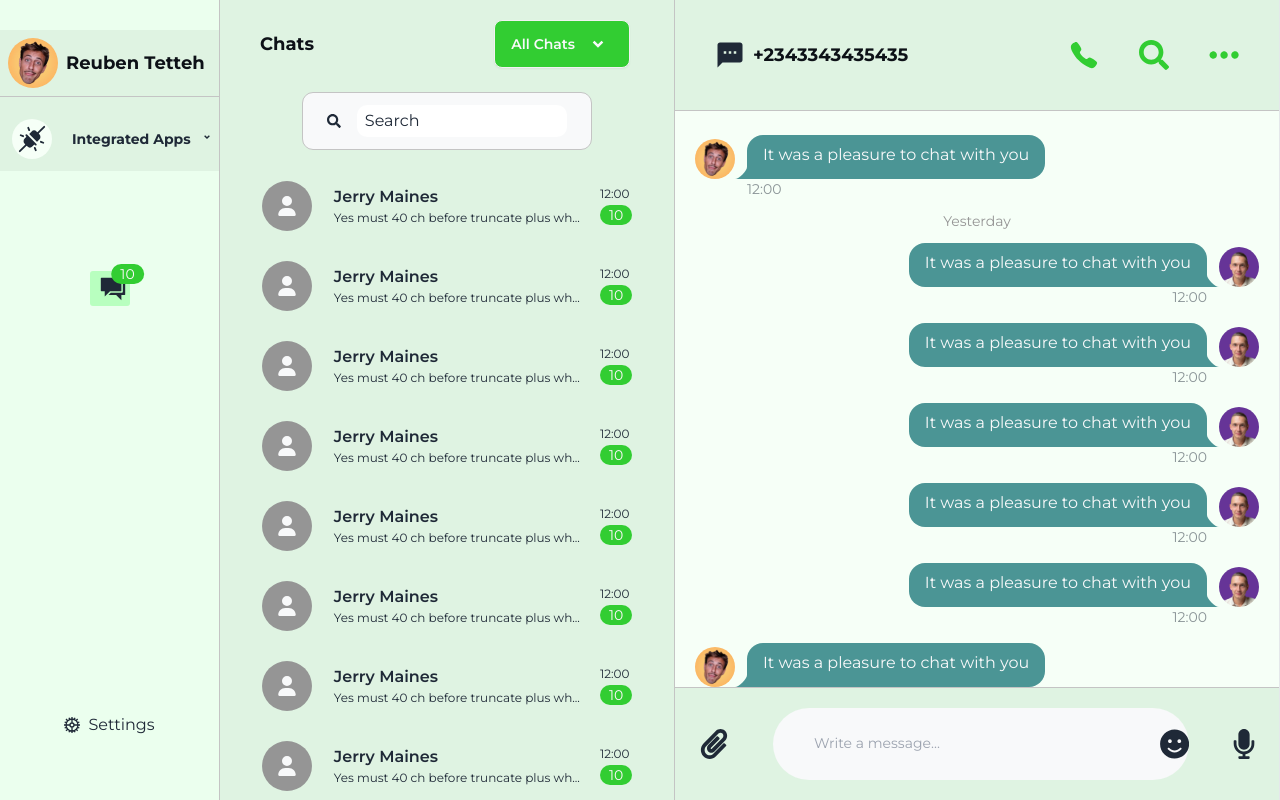
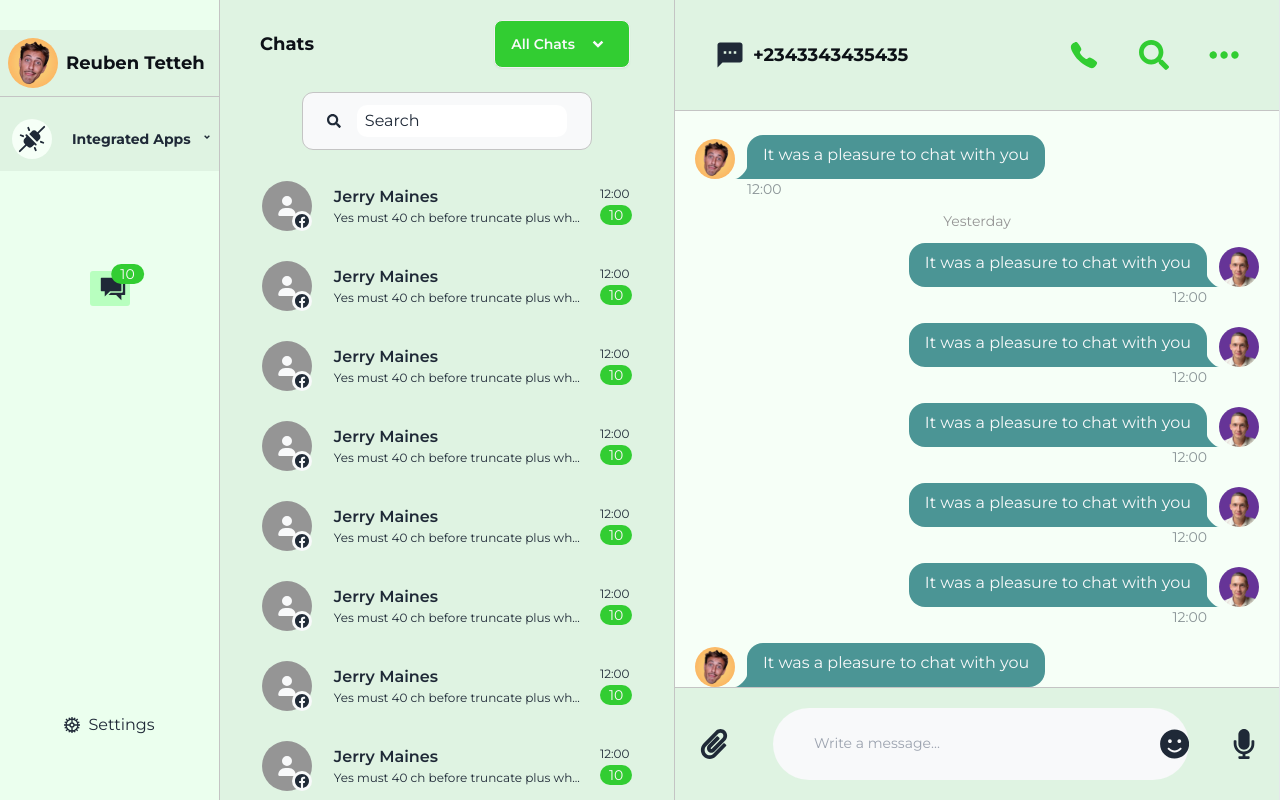
Before and after one commit to rkotchamp/coldbooth, a Next.js app: page /dashboard in a window 1280 px wide. Built offline with nearby package versions, Linux system fonts and the light colour scheme.

Commit message:
created user avatar icons

```diff
--- a/app/components/Messages/messageUsers/MessageUsers.js
+++ b/app/components/Messages/messageUsers/MessageUsers.js
@@ -1,10 +1,14 @@
 import { FaUser } from "react-icons/fa6";
+import { IoLogoFacebook } from "react-icons/io5";
 
 export default function MessageUsers() {
   return (
     <div className="flex h-[70px] w-full cursor-pointer items-center justify-center gap-[22px] p-10 hover:bg-[--inside-app-bg-color]">
-      <div className="flex h-[50px] w-[50px] items-center justify-center rounded-[50px] bg-[--gray-dark-color]">
+      <div className="relative flex h-[50px] w-[50px] items-center justify-center rounded-[50px] bg-[--gray-dark-color]">
         <FaUser className="text-[20px] text-[--gray-white-color]" />
+        <div className="absolute bottom-0 right-0 flex h-5 w-5 items-center justify-center rounded-full bg-[--gray-white-color]">
+          <IoLogoFacebook className="" />
+        </div>
       </div>
 
       {/* User Name and Message Plus time */}
```
